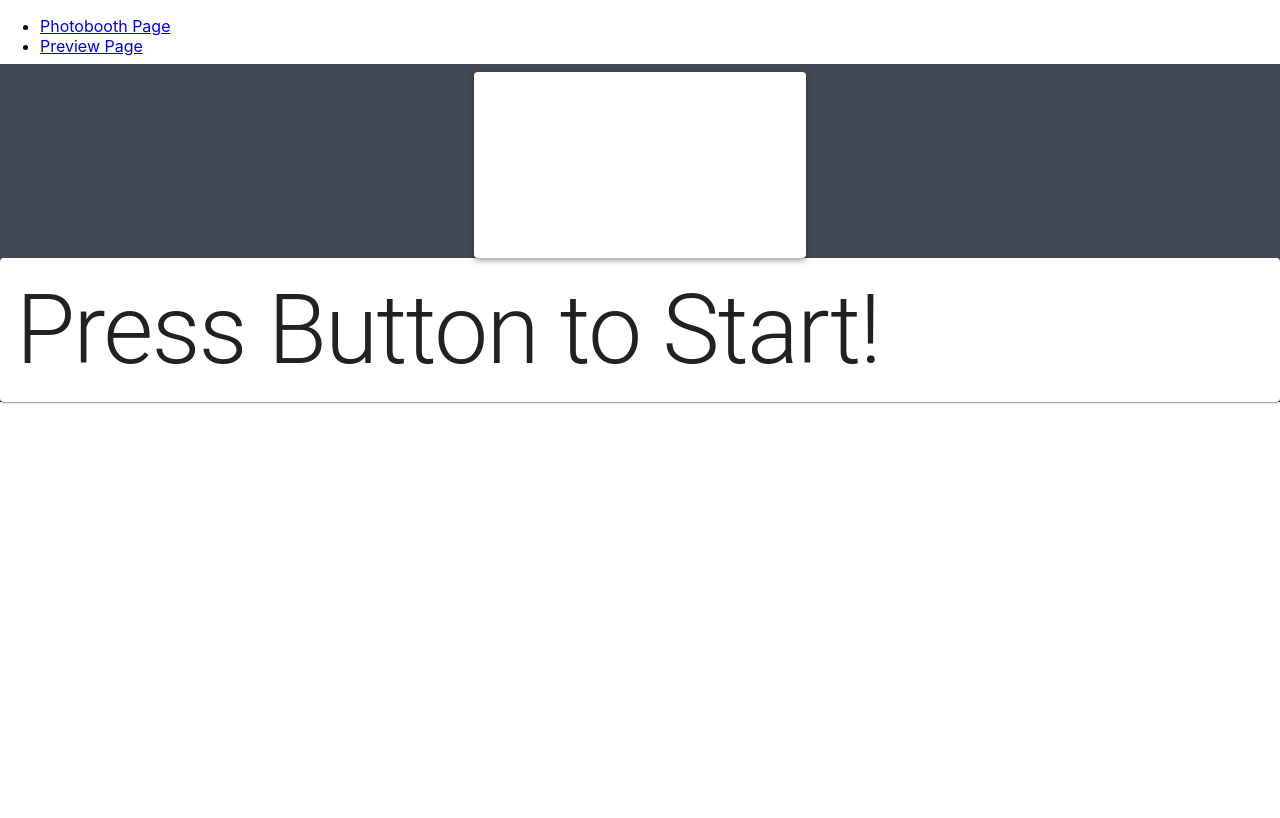
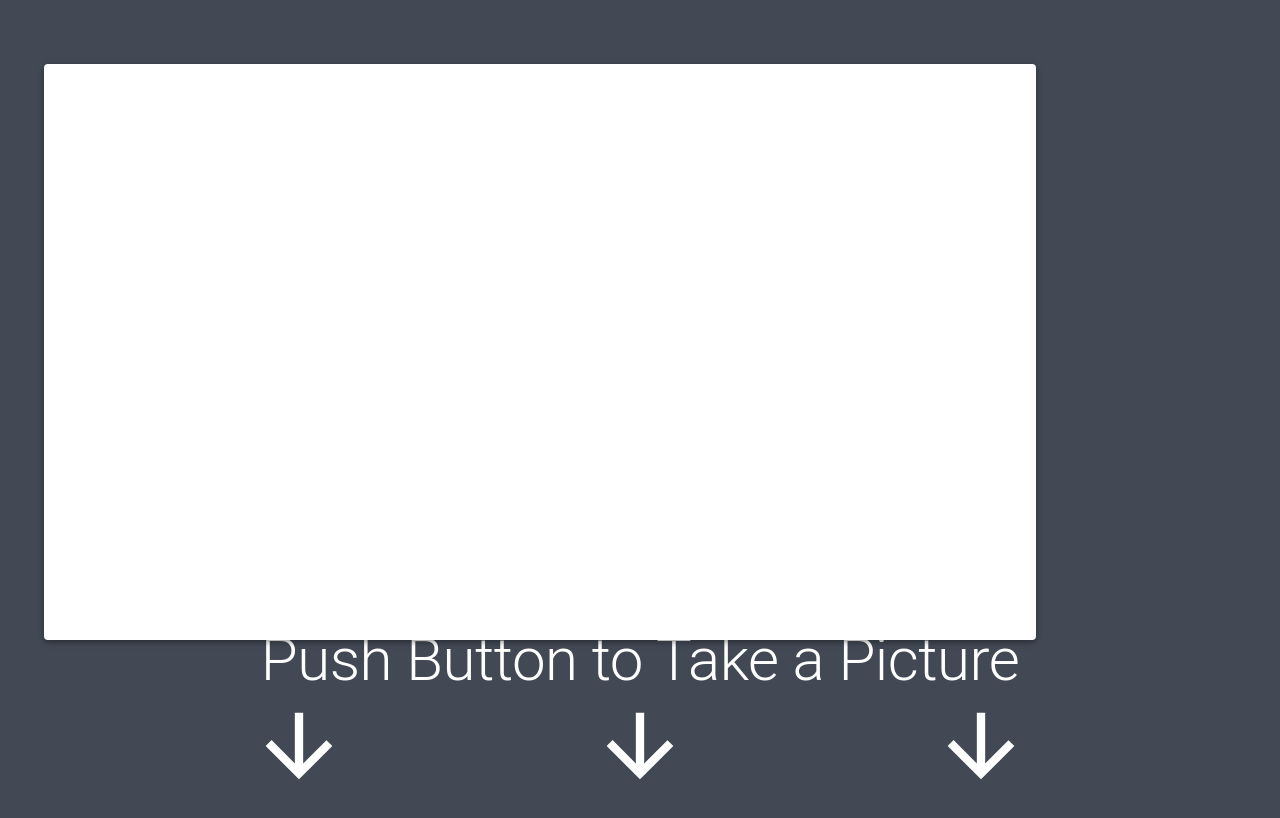
Before and after one commit to drschrod/wedding-photo-booth, a React (Create React App) app in the folder photo-booth/: page /photobooth in a window 1280 px wide. Shown: the top 818 px of the page. Built offline with nearby package versions, Linux system fonts and the light colour scheme; no server answers.

Commit message:
Make photobooth main page more refined. Show resulting image on page after photo is taken

```diff
--- a/photo-booth/package.json
+++ b/photo-booth/package.json
@@ -9,6 +9,7 @@
     "@testing-library/jest-dom": "^5.11.9",
     "@testing-library/react": "^11.2.5",
     "@testing-library/user-event": "^12.7.3",
+    "material-ui-image": "^3.3.2",
     "react": "^17.0.1",
     "react-alice-carousel": "^2.4.0",
     "react-dom": "^17.0.1",
--- a/photo-booth/src/App.js
+++ b/photo-booth/src/App.js
@@ -14,17 +14,6 @@ import BacksidePreview from './components/BacksidePreview';
     return (
       <Router>
         <div>
-          <nav>
-            <ul>
-              <li>
-                <Link to="/photobooth">Photobooth Page</Link>
-              </li>
-              <li>
-                <Link to="/photo-previews">Preview Page</Link>
-              </li>
-            </ul>
-          </nav>
-
           {/* A <Switch> looks through its children <Route>s and
               renders the first one that matches the current URL. */}
           <Switch>
--- a/photo-booth/src/components/PhotoBooth.js
+++ b/photo-booth/src/components/PhotoBooth.js
@@ -1,18 +1,15 @@
 import React, { Component, useEffect, useState } from 'react';
-import IntroScreen from './IntroScreen';
 import CountDownScreen from './CountDownScreen';
 import PhotoResultsScreen from './PhotoResultsScreen';
 import { makeStyles } from '@material-ui/core/styles';
 import Webcam from 'react-webcam';
 import { postImage } from '../modules/requests';
 import { resolutions, videoConstraints } from '../modules/camera';
-import Grid from '@material-ui/core/Grid';
-import Paper from '@material-ui/core/Paper';
-import Typography from '@material-ui/core/Typography';
-import Box from '@material-ui/core/Box';
 import AddRoundedIcon from '@material-ui/icons/AddRounded';
+import ArrowDownwardIcon from '@material-ui/icons/ArrowDownward';
+import { Box, Typography, Paper, Grid, rgbToHex } from '@material-ui/core';
 
-const webcamDimensions = videoConstraints('SD');
+const webcamDimensions = videoConstraints();
 const oneSecond = 1000;
 const photoCountdownSpeed = oneSecond * 1.5;
 
@@ -21,22 +18,22 @@ const useStyles = makeStyles((theme) => ({
     flexGrow: 1,
     backgroundColor: '#424955',
     maxHeight: '100%',
+    height: 1920,
+    width: 1080,
+    paddingTop: '5%',
     alignItems: 'center',
-    justifyContent: 'center',
+    justifyContent: 'space-between',
     color: 'white'
   },
-  paper: {
-    padding: theme.spacing(2),
-    margin: 'auto',
-    backgroundColor: 'dark'
-  },
   cameraPaper: {
+    zIndex: 999,
     padding: theme.spacing(2),
     margin: 'auto',
     maxWidth: webcamDimensions.width,
     backgroundColor: 'white'
   },
   cameraFeed: {
+    zIndex: 998,
     display: 'flex',
     flexDirection: 'column',
     textAlign: 'center',
@@ -46,7 +43,18 @@ const useStyles = makeStyles((theme) => ({
   },
   crosshairs: {
     color: "white",
-    opacity: 0.5
+    opacity: 0.5,
+    fontSize: 100,
+  },
+  viewFinder: {
+    fill: 'None',
+    strokeWidth: 10,
+    stroke: 'white',
+    opacity: 0.5,
+    position: "absolute",
+    display: "flex",
+    alignItems: "center",
+    justifyContent: "center",
   }
 }));
 
@@ -60,6 +68,7 @@ function PhotoBooth() {
   const [capturedImg, setCapturedImage] = React.useState(null);
   const [zoomInOrOut, setZoomInOrOut] = React.useState(false);
 
+  const endPhotoTimeout = oneSecond * 10;
   const resetCountdownInterval = () => {
     try {
       clearInterval(countDownInterval.current)
@@ -74,21 +83,22 @@ function PhotoBooth() {
   };
 
   const capture = React.useCallback(async () => {
-    setCapturedImage(webcamRef.current.getScreenshot(resolutions['1080p']));
+    // NOTE: Do not specify the dimensions in the getScreenshot fn
+    // That causes a mishaped image to be saved
+    setCapturedImage(webcamRef.current.getScreenshot());
     setPhotoWasJustTaken(true);
+    setCurrentlyTakingPhoto(false);
     await postImage('/upload', capturedImg);
   }, [webcamRef, setPhotoWasJustTaken, setCapturedImage]);
 
   useEffect(() => {
     if (photoWasJustTaken) {
       console.log('useEffect: photoWasJustTaken')
-      setCurrentlyTakingPhoto(false);
       resetCountdownInterval();
-      // NOTE add progress bar to this timeout
       setTimeout(() => {
         console.log('useEffect: photoWasJustTaken - timeout action')
         setPhotoWasJustTaken(false);
-      }, oneSecond * 10);
+      }, endPhotoTimeout);
       return;
     }
   }, [photoWasJustTaken]);
@@ -126,7 +136,7 @@ function PhotoBooth() {
 
   // TEMP Component breakdown
   const CameraViewfinder = (
-    <Grid item className={classes.cameraFeed}>
+    <div className={classes.cameraFeed}>
       <Paper elevation={4} className={classes.cameraPaper}>
         <Box position="relative" display="inline-flex">
           <Webcam
@@ -135,9 +145,10 @@ function PhotoBooth() {
             audio={false}
             screenshotFormat="image/png"
             screenshotQuality={1}
-                forceScreenshotSourceSize={false}
-                imageSmoothing={true}
+            forceScreenshotSourceSize={true}
+            imageSmoothing={false}
             videoConstraints={webcamDimensions}
+            {...{...resolutions['qHD']}}
           />
           <Box
             top={0}
@@ -149,29 +160,66 @@ function PhotoBooth() {
             alignItems="center"
             justifyContent="center"
           >
-                {currentlyTakingPhoto ? <CountDownScreen count={countDown} zoomInOrOut={zoomInOrOut} /> : <AddRoundedIcon className={classes.crosshairs} fontSize="large"></AddRoundedIcon>}
+            {currentlyTakingPhoto ? <CountDownScreen count={countDown} zoomInOrOut={zoomInOrOut} /> : <AddRoundedIcon className={classes.crosshairs} ></AddRoundedIcon>}
+          </Box>
+          <Box
+            top={resolutions['qHD'].height  * 0.1}
+            left={resolutions['qHD'].width * 0.1}
+            bottom={0}
+            right={0}
+            position="absolute"
+            display="flex"
+            alignItems="center"
+            justifyContent="center"
+          >
+            <svg className={classes.viewFinder} {...{...resolutions['qHD']}}>
+              <rect {...{ width: resolutions['qHD'].width * 0.90, height: resolutions['qHD'].height * 0.90}}  />
+            </svg>
+          </Box>
+          <Box
+            top={0}
+            left={0}
+            bottom={0}
+            right={0}
+            position="absolute"
+            display="flex"
+            alignItems="center"
+            justifyContent="center"
+          >
+            {photoWasJustTaken ? <PhotoResultsScreen photo={capturedImg} {...{...resolutions['qHD'], endPhotoTimeout}}/> : null}
           </Box>
         </Box>
       </Paper>
-        </Grid>
+    </div>
   )
   // -------------------------
-
+  const InstructionsFooter = (
+    <div>
+        <Box
+          left='10%'
+          right='10%'
+          bottom={0}
+          margin='auto'
+          position="absolute"
+          justify='space-around'
+        >
+          <Typography align='center' variant="h2" >
+            Push Button to Take a Picture
+            </Typography>
+          <Grid container direction="row" justify='space-around'>
+            <Grid item>< ArrowDownwardIcon style={{ fontSize: 100 }} ></ArrowDownwardIcon></Grid>
+            <Grid item>< ArrowDownwardIcon style={{ fontSize: 100 }} ></ArrowDownwardIcon></Grid>
+            <Grid item>< ArrowDownwardIcon style={{ fontSize: 100 }} ></ArrowDownwardIcon></Grid>
+          </Grid>
+        </Box>
+      </div>
+  );
   return (
     <div tabIndex="1" onKeyPress={onKeyUp} className={classes.root}>
-      <Grid container spacing={2} direction="column">
-        {photoWasJustTaken ? <PhotoResultsScreen /> : CameraViewfinder}
-      </Grid>
+
+      {CameraViewfinder}
       {/* Lower Half of screen has instructions. ie; press the damn button */}
-      <Paper className={classes.paper}>
-        <Grid container spacing={2} direction="column">
-          <Grid item>
-            <Typography variant="h1" >
-              Press Button to Start!
-            </Typography>
-          </Grid>
-        </Grid>
-      </Paper>
+      {InstructionsFooter}
     </div>
   );
 }
--- a/photo-booth/src/components/PhotoResultsScreen.js
+++ b/photo-booth/src/components/PhotoResultsScreen.js
@@ -1,42 +1,17 @@
 import React, { useState, useEffect } from 'react';
 import { makeStyles } from '@material-ui/core/styles';
-import Card from '@material-ui/core/Card';
-import CardHeader from '@material-ui/core/CardHeader';
-import CardMedia from '@material-ui/core/CardMedia';
-import CardContent from '@material-ui/core/CardContent';
-import CardActions from '@material-ui/core/CardActions';
-import Avatar from '@material-ui/core/Avatar';
-import Typography from '@material-ui/core/Typography';
-import { red } from '@material-ui/core/colors';
-import { fetchImagePreview } from '../modules/requests';
+import { Paper, } from '@material-ui/core';
+import Image from 'material-ui-image';
+import PropTypes from 'prop-types';
+import Slide from '@material-ui/core/Slide';
+import Fade from '@material-ui/core/Fade';
 
 const useStyles = makeStyles((theme) => ({
-  root: {
-    paddingTop: '7%',
-    maxWidth: 540,
-    margin: 'auto',
-  },
-  media: {
-    margin: 'auto',
-    marginBottom: '3%',
-    // paddingTop: '3%', // 16:9
-    // paddingBottom: '3%', // 16:9
-    height: '92%',
-    width: '92%',
-    objectFit: 'cover',
-    borderRadius: '20px',
-    // borderWidth: '5px',
-    borderStyle: 'solid',
-    borderLeftStyle: 'dashed',
-    borderRightStyle: 'dashed',
-    borderRightColor: 'black',
-    borderLeftColor: 'black',
-    borderRightWidth: '10px',
-    borderLeftWidth: '10px',
-    // background: 'black',
-  },
-  avatar: {
-    backgroundColor: red[500],
+  cameraPaper: {
+    padding: theme.spacing(2),
+    width: '100%',
+    height: '100%',
+    backgroundColor: 'white'
   },
 }));
 
@@ -58,45 +33,37 @@ const useStyles = makeStyles((theme) => ({
  *   },
  * ];
  */
-export default function PhotoResultsScreen() {
+export default function PhotoResultsScreen({photo, height, width, endPhotoTimeout}) {
   const classes = useStyles();
-  const [images, setImages] = useState([]);
-  const [loading, setLoading] = useState(true);
+  const [show, setShow] = useState(true)
+  const enter = 2000;
+  const exit = endPhotoTimeout - enter * 1.5;
+  useEffect(() => {
+    setTimeout(() => setShow(state => false), exit)
+  }, [])
 
-  useEffect(async () => {    // Update the document title using the browser API
-    if (loading) {
-      const imagePreview = await fetchImagePreview();
-      setImages(imagePreview.body.slice(0, 3));
-      setLoading(false);
-    }
-  });
-  // TODO:
-  // - Add animations
   return (
-    <div className={classes.root}>
+    <Fade in={show} timeout={{ exit: 1500}}>
+      {/* <Slide direction="down" in={show} timeout={{ enter, exit}} mountOnEnter unmountOnExit> */}
+        <Paper elevation={4} className={classes.cameraPaper}>
+          <Image
+            src={photo}
+            onClick={() => console.log('onClick')}
+            aspectRatio={16/9}
+            imageStyle={{height: height * 0.95, width: width * 0.95}}
+            disableSpinner
+          />
+        </Paper>
+      {/* </Slide> */}
+    </Fade>
 
-      <Card className={classes.root}>
-        <CardHeader
-          avatar={
-            <Avatar aria-label="pic" className={classes.avatar}>
-              {'E&M'}
-              {/* NOTE: Maybe put a photo of esteban and meagan here? */}
-            </Avatar>
-          }
-          title={"Esteban & Meagan Get Married"}
-          subheader="September 14, 2021"
-        />
-        {loading ? null : <>
-          <CardMedia
-            className={classes.media}
-            component="img"
-            src={images[0].img}
-            title="t"
-          />
-        </>}
 
-      </Card>
+  )
+}
 
-    </div>
-  );
-}
+PhotoResultsScreen.propTypes = {
+  photo: PropTypes.object,
+  height: PropTypes.number,
+  width: PropTypes.number,
+  endPhotoTimeout: PropTypes.number,
+};
--- a/photo-booth/src/index.css
+++ b/photo-booth/src/index.css
@@ -3,6 +3,7 @@ body {
   font-family: -apple-system, BlinkMacSystemFont, 'Segoe UI', 'Roboto', 'Oxygen',
     'Ubuntu', 'Cantarell', 'Fira Sans', 'Droid Sans', 'Helvetica Neue',
     sans-serif;
+  background-color: #424955;
   -webkit-font-smoothing: antialiased;
   -moz-osx-font-smoothing: grayscale;
 }
```
Also changed, not shown: 1 other file (tests, documents, lock files or other folders). Lines whose indentation alone changed are shown as unchanged.
